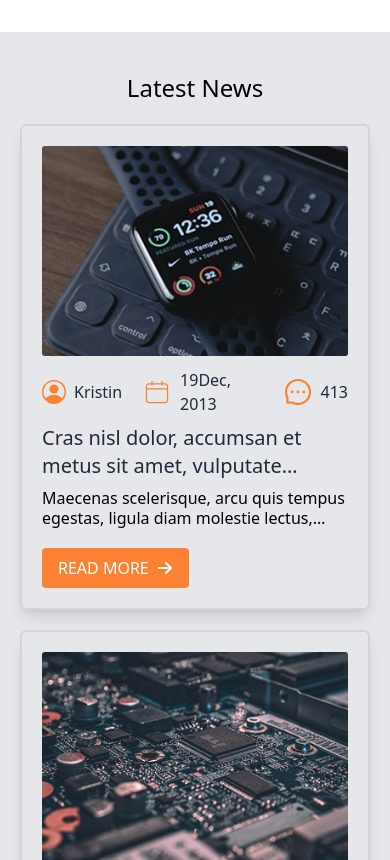
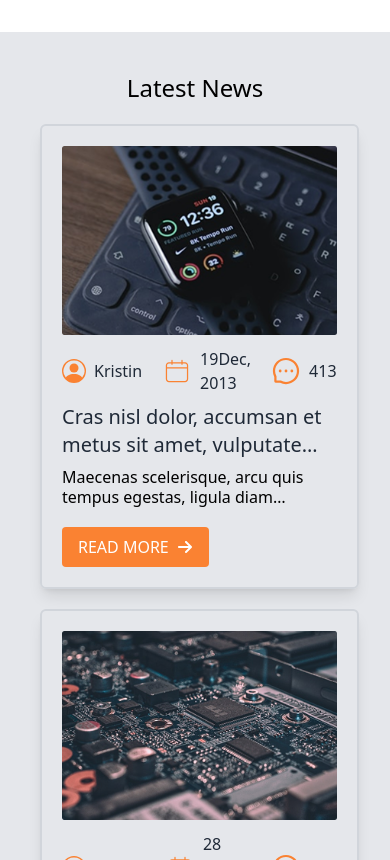
Before and after one commit to jim2107054/CLICON, a React (Vite) app in the folder frontend/: page / in a window 390 px wide. Shown: the part 11140-12000 px from the top of the page. Built offline with nearby package versions, Linux system fonts and the light colour scheme.

Commit message:
latest news

```diff
--- a/frontend/src/components/Home/LatestNews.jsx
+++ b/frontend/src/components/Home/LatestNews.jsx
@@ -11,7 +11,7 @@ const LatestNews = () => {
           <p className="text-2xl font-medium mb-5">Latest News</p>
         </div>
         {/*------------------Latest News-------------------*/}
-        <div className="grid md:grid-cols-2 lg:grid-cols-3 sm:grid-cols-1 gap-5">
+        <div className="grid md:grid-cols-2 lg:grid-cols-3 sm:grid-cols-1 px-5 lg:px-0 gap-5">
             {
               LatestNewsData.length>0 && LatestNewsData.map((item,index)=>(
                 <NewsCard key={index} image={item.image} author={item.author} date={item.date} comment={item.comment} title={item.title} description={item.description}/>
```
